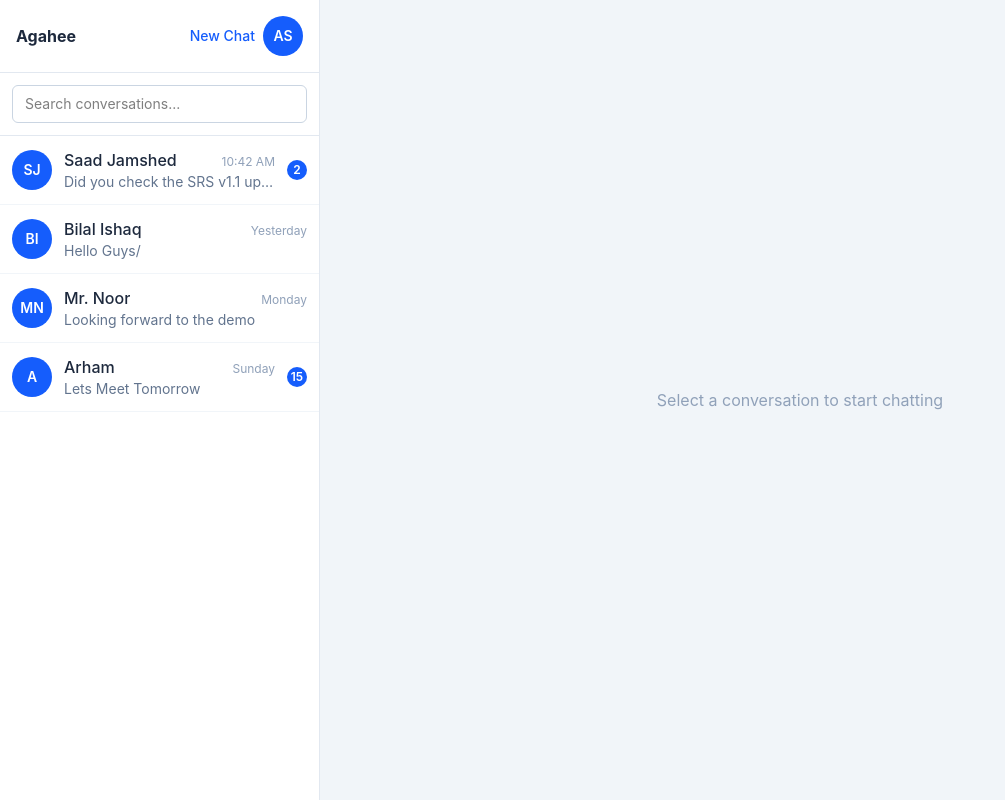
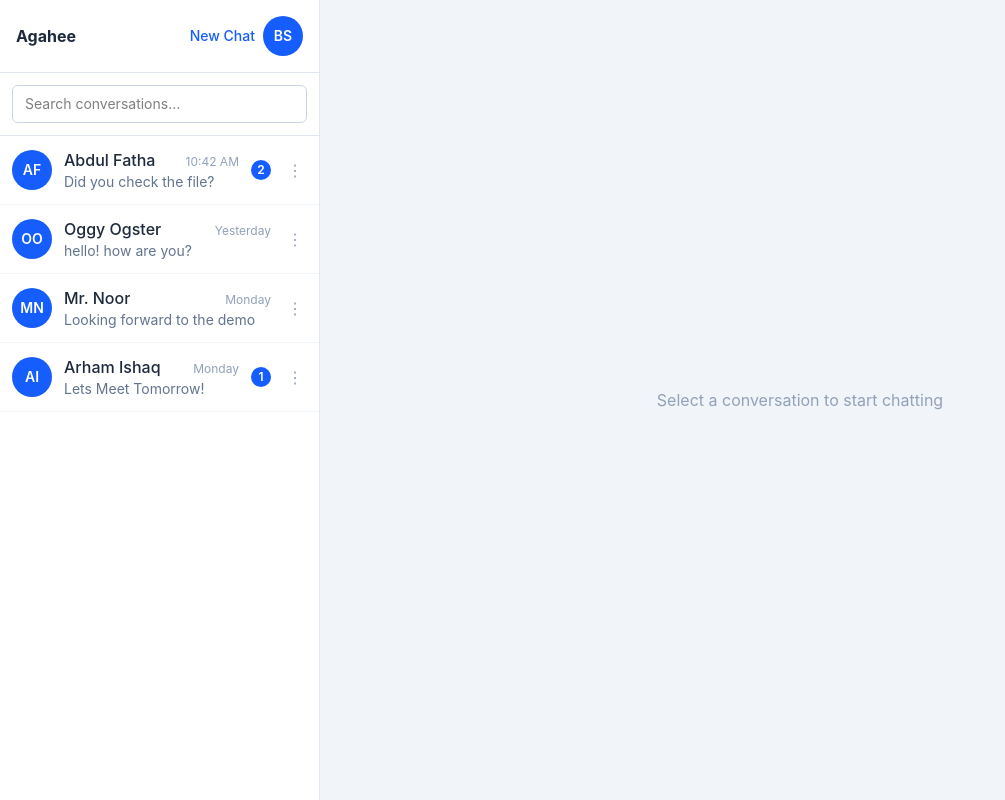
Before and after one commit to sjk-txend/agahee-frontend, a React (Vite) app in the folder frontend/: page /dashboard in a window 1280 px wide. Shown: the whole page, without its empty margins (0-1005 px from the left). Built offline with nearby package versions, Linux system fonts and the light colour scheme.

Commit message:
add mute and soft-delete functionality with confirmation dialog and toast

```diff
--- /dev/null
+++ b/frontend/src/components/ConfirmDialog.tsx
@@ -0,0 +1,31 @@
+interface ConfirmDialogProps {
+  message: string
+  onConfirm: () => void
+  onCancel: () => void
+}
+
+function ConfirmDialog({ message, onConfirm, onCancel }: ConfirmDialogProps) {
+  return (
+    <div className="fixed inset-0 bg-slate-900/50 flex items-center justify-center p-4 z-50">
+      <div className="bg-white rounded-2xl shadow-lg w-full max-w-sm p-6">
+        <p className="text-slate-800 mb-6">{message}</p>
+        <div className="flex justify-end gap-3">
+          <button
+            onClick={onCancel}
+            className="px-4 py-2 text-sm font-medium text-slate-600 hover:bg-slate-100 rounded-md"
+          >
+            Cancel
+          </button>
+          <button
+            onClick={onConfirm}
+            className="px-4 py-2 text-sm font-medium text-white bg-red-600 hover:bg-red-700 rounded-md"
+          >
+            Delete
+          </button>
+        </div>
+      </div>
+    </div>
+  )
+}
+
+export default ConfirmDialog
--- a/frontend/src/components/ConversationList.tsx
+++ b/frontend/src/components/ConversationList.tsx
@@ -1,16 +1,27 @@
 import Avatar from './Avatar'
-import { mockConversations } from '../data/mockConversations'
+import ConversationMenu from './ConversationMenu'
+import type { Conversation } from '../data/mockConversations'
 
 interface ConversationListProps {
   searchTerm: string
   activeConversationId: string | null
   onSelect: (id: string) => void
+  conversations: Conversation[]
+  onDelete: (id: string) => void
+  onToggleMute: (id: string) => void
 }
 
-function ConversationList({ searchTerm, activeConversationId, onSelect }: ConversationListProps) {
-  const filtered = mockConversations.filter((conversation) =>
-    conversation.userName.toLowerCase().includes(searchTerm.toLowerCase())
-  )
+function ConversationList({
+  searchTerm,
+  activeConversationId,
+  onSelect,
+  conversations,
+  onDelete,
+  onToggleMute,
+}: ConversationListProps) {
+  const filtered = conversations
+    .filter((c) => !c.isDeleted)
+    .filter((c) => c.userName.toLowerCase().includes(searchTerm.toLowerCase()))
 
   return (
     <div className="flex flex-col">
@@ -19,10 +30,10 @@ function ConversationList({ searchTerm, activeConversationId, onSelect }: Conver
       )}
 
       {filtered.map((conversation) => (
-        <button
+        <div
           key={conversation.id}
           onClick={() => onSelect(conversation.id)}
-          className={`flex items-center gap-3 p-3 text-left border-b border-slate-100 ${
+          className={`flex items-center gap-3 p-3 cursor-pointer border-b border-slate-100 ${
             activeConversationId === conversation.id ? 'bg-blue-50' : 'hover:bg-slate-50'
           }`}
         >
@@ -32,6 +43,7 @@ function ConversationList({ searchTerm, activeConversationId, onSelect }: Conver
             <div className="flex justify-between items-baseline">
               <span className="font-medium text-slate-800 truncate">
                 {conversation.userName}
+                {conversation.isMuted && <span className="ml-1 text-slate-400">🔇</span>}
               </span>
               <span className="text-xs text-slate-400 shrink-0 ml-2">
                 {conversation.timestamp}
@@ -45,7 +57,13 @@ function ConversationList({ searchTerm, activeConversationId, onSelect }: Conver
               {conversation.unreadCount}
             </span>
           )}
-        </button>
+
+          <ConversationMenu
+            isMuted={conversation.isMuted}
+            onDelete={() => onDelete(conversation.id)}
+            onToggleMute={() => onToggleMute(conversation.id)}
+          />
+        </div>
       ))}
     </div>
   )
--- /dev/null
+++ b/frontend/src/components/ConversationMenu.tsx
@@ -0,0 +1,63 @@
+import { useState, useRef, useEffect } from 'react'
+
+interface ConversationMenuProps {
+  isMuted: boolean
+  onDelete: () => void
+  onToggleMute: () => void
+}
+
+function ConversationMenu({ isMuted, onDelete, onToggleMute }: ConversationMenuProps) {
+  const [isOpen, setIsOpen] = useState(false)
+  const menuRef = useRef<HTMLDivElement>(null)
+
+  useEffect(() => {
+    function handleClickOutside(event: MouseEvent) {
+      if (menuRef.current && !menuRef.current.contains(event.target as Node)) {
+        setIsOpen(false)
+      }
+    }
+    document.addEventListener('mousedown', handleClickOutside)
+    return () => document.removeEventListener('mousedown', handleClickOutside)
+  }, [])
+
+  return (
+    <div className="relative" ref={menuRef}>
+      <button
+        onClick={(e) => {
+          e.stopPropagation()
+          setIsOpen((prev) => !prev)
+        }}
+        className="text-slate-400 hover:text-slate-600 px-1"
+      >
+        ⋮
+      </button>
+
+      {isOpen && (
+        <div className="absolute right-0 top-6 bg-white border border-slate-200 rounded-lg shadow-md w-36 z-10 overflow-hidden">
+          <button
+            onClick={(e) => {
+              e.stopPropagation()
+              onToggleMute()
+              setIsOpen(false)
+            }}
+            className="w-full text-left px-3 py-2 text-sm text-slate-700 hover:bg-slate-50"
+          >
+            {isMuted ? 'Unmute' : 'Mute'}
+          </button>
+          <button
+            onClick={(e) => {
+              e.stopPropagation()
+              onDelete()
+              setIsOpen(false)
+            }}
+            className="w-full text-left px-3 py-2 text-sm text-red-600 hover:bg-red-50"
+          >
+            Delete
+          </button>
+        </div>
+      )}
+    </div>
+  )
+}
+
+export default ConversationMenu
--- /dev/null
+++ b/frontend/src/components/Toast.tsx
@@ -0,0 +1,17 @@
+interface ToastProps {
+  message: string
+  onClose: () => void
+}
+
+function Toast({ message, onClose }: ToastProps) {
+  return (
+    <div className="fixed bottom-5 right-5 z-50 bg-slate-900 text-white px-4 py-2.5 rounded-lg shadow-lg text-sm font-medium flex items-center gap-3">
+      <span>{message}</span>
+      <button onClick={onClose} className="text-slate-400 hover:text-white text-lg leading-none">
+        &times;
+      </button>
+    </div>
+  )
+}
+
+export default Toast
--- a/frontend/src/data/mockConversations.ts
+++ b/frontend/src/data/mockConversations.ts
@@ -4,22 +4,28 @@ export interface Conversation {
   lastMessage: string
   timestamp: string
   unreadCount: number
+  isMuted: boolean
+  isDeleted: boolean
 }
 
 export const mockConversations: Conversation[] = [
   {
     id: '1',
-    userName: 'Saad Jamshed',
-    lastMessage: 'Did you check the SRS v1.1 update?',
+    userName: 'Abdul Fatha',
+    lastMessage: 'Did you check the file?',
     timestamp: '10:42 AM',
     unreadCount: 2,
+    isMuted: false,
+    isDeleted: false,
   },
   {
     id: '2',
-    userName: 'Bilal Ishaq',
-    lastMessage: 'Hello Guys/',
+    userName: 'Oggy Ogster',
+    lastMessage: 'hello! how are you?',
     timestamp: 'Yesterday',
     unreadCount: 0,
+    isMuted: false,
+    isDeleted: false,
   },
   {
     id: '3',
@@ -27,12 +33,16 @@ export const mockConversations: Conversation[] = [
     lastMessage: 'Looking forward to the demo',
     timestamp: 'Monday',
     unreadCount: 0,
+    isMuted: false,
+    isDeleted: false,
   },
    {
     id: '4',
-    userName: 'Arham',
-    lastMessage: 'Lets Meet Tomorrow',
-    timestamp: 'Sunday',
-    unreadCount: 15,
+    userName: 'Arham Ishaq',
+    lastMessage: 'Lets Meet Tomorrow!',
+    timestamp: 'Monday',
+    unreadCount: 1,
+    isMuted: false,
+    isDeleted: false,
   },
 ]
--- a/frontend/src/pages/DashboardPage.tsx
+++ b/frontend/src/pages/DashboardPage.tsx
@@ -3,12 +3,59 @@ import Avatar from '../components/Avatar'
 import SearchBar from '../components/SearchBar'
 import ConversationList from '../components/ConversationList'
 import NewChatModal from '../components/NewChatModal'
-import MessageBox from '../components/MessageBox'
+import ConfirmDialog from '../components/ConfirmDialog'
+import Toast from '../components/Toast'
+import { mockConversations, type Conversation } from '../data/mockConversations'
+import { mockUsers } from '../data/mockUsers'
 
 function DashboardPage() {
   const [searchTerm, setSearchTerm] = useState('')
   const [activeConversationId, setActiveConversationId] = useState<string | null>(null)
   const [isNewChatOpen, setIsNewChatOpen] = useState(false)
+  const [conversations, setConversations] = useState<Conversation[]>(mockConversations)
+  const [pendingDeleteId, setPendingDeleteId] = useState<string | null>(null)
+  const [toastMessage, setToastMessage] = useState('')
+
+  function handleSelectNewUser(userId: string) {
+    const existing = conversations.find((c) => c.id === userId)
+
+    if (!existing) {
+      const user = mockUsers.find((u) => u.id === userId)
+      if (!user) return
+
+      const newConversation: Conversation = {
+        id: user.id,
+        userName: user.name,
+        lastMessage: '',
+        timestamp: 'Now',
+        unreadCount: 0,
+        isMuted: false,
+        isDeleted: false,
+      }
+      setConversations([newConversation, ...conversations])
+    }
+
+    setActiveConversationId(userId)
+    setIsNewChatOpen(false)
+  }
+
+  function handleToggleMute(id: string) {
+    setConversations((prev) =>
+      prev.map((c) => (c.id === id ? { ...c, isMuted: !c.isMuted } : c))
+    )
+  }
+
+  function confirmDelete() {
+    if (!pendingDeleteId) return
+    setConversations((prev) =>
+      prev.map((c) => (c.id === pendingDeleteId ? { ...c, isDeleted: true } : c))
+    )
+    if (activeConversationId === pendingDeleteId) {
+      setActiveConversationId(null)
+    }
+    setPendingDeleteId(null)
+    setToastMessage('Conversation deleted')
+  }
 
   return (
     <div className="h-screen flex bg-slate-100">
@@ -23,7 +70,7 @@ function DashboardPage() {
             >
               New Chat
             </button>
-            <Avatar name="Ayaan Shahid" />
+            <Avatar name="Bala Shekhar" />
           </div>
         </div>
         <SearchBar value={searchTerm} onChange={setSearchTerm} />
@@ -32,23 +79,43 @@ function DashboardPage() {
             searchTerm={searchTerm}
             activeConversationId={activeConversationId}
             onSelect={setActiveConversationId}
+            conversations={conversations}
+            onDelete={setPendingDeleteId}
+            onToggleMute={handleToggleMute}
           />
         </div>
       </div>
 
       {/* Main chat panel */}
       <div className="flex-1 flex flex-col">
-        <MessageBox conversationId={activeConversationId} />
+        {activeConversationId ? (
+          <div className="flex-1 flex items-center justify-center text-slate-400">
+            Chat with conversation ID: {activeConversationId}
+          </div>
+        ) : (
+          <div className="flex-1 flex items-center justify-center text-slate-400">
+            Select a conversation to start chatting
+          </div>
+        )}
       </div>
 
       {isNewChatOpen && (
         <NewChatModal
           onClose={() => setIsNewChatOpen(false)}
-          onSelectUser={(userId) => {
-            console.log('Start chat with user:', userId)
-            setIsNewChatOpen(false)
-          }}
+          onSelectUser={handleSelectNewUser}
         />
+      )}
+
+      {pendingDeleteId && (
+        <ConfirmDialog
+          message="Delete this conversation? This can't be undone from your side."
+          onConfirm={confirmDelete}
+          onCancel={() => setPendingDeleteId(null)}
+        />
+      )}
+
+      {toastMessage && (
+        <Toast message={toastMessage} onClose={() => setToastMessage('')} />
       )}
     </div>
   )
```
